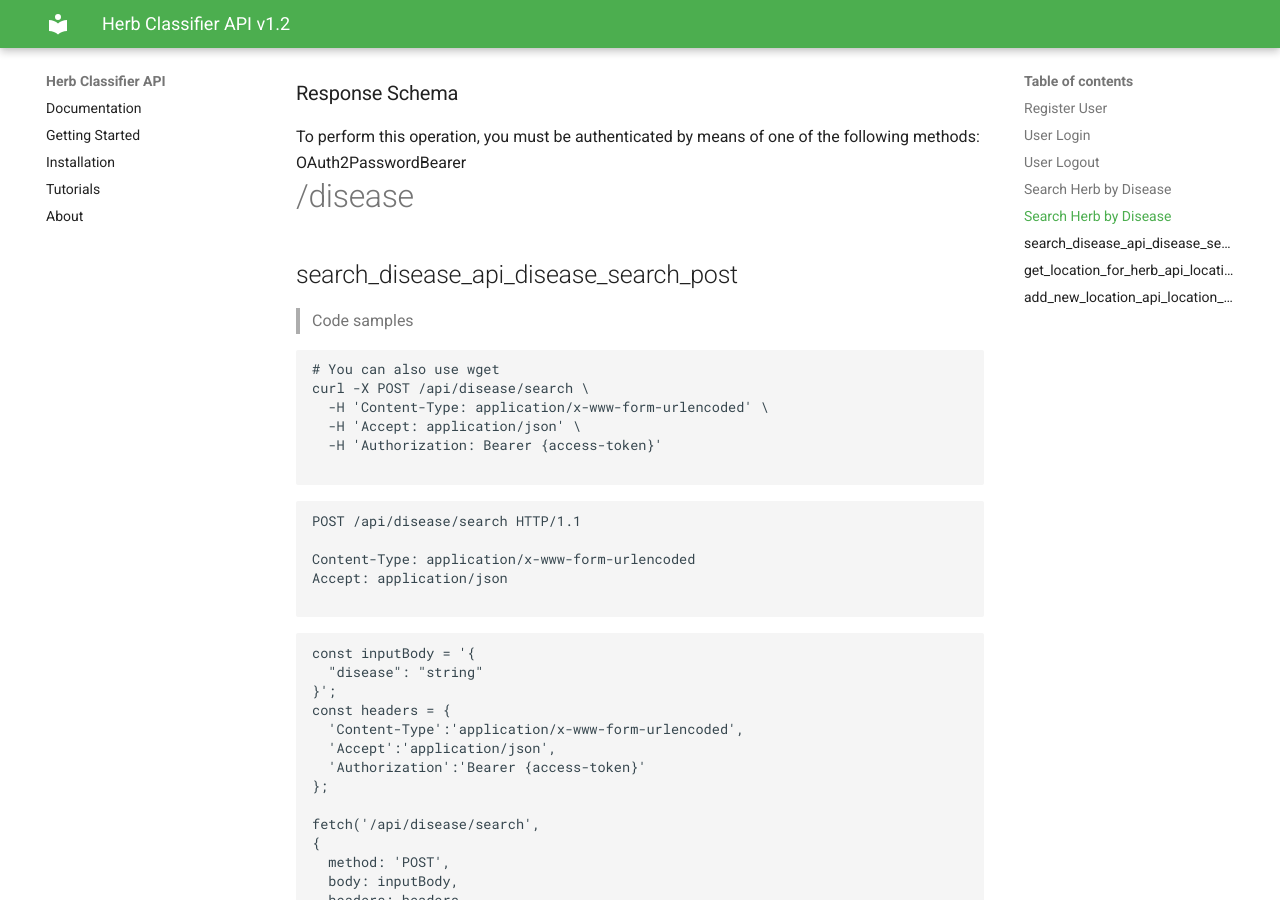
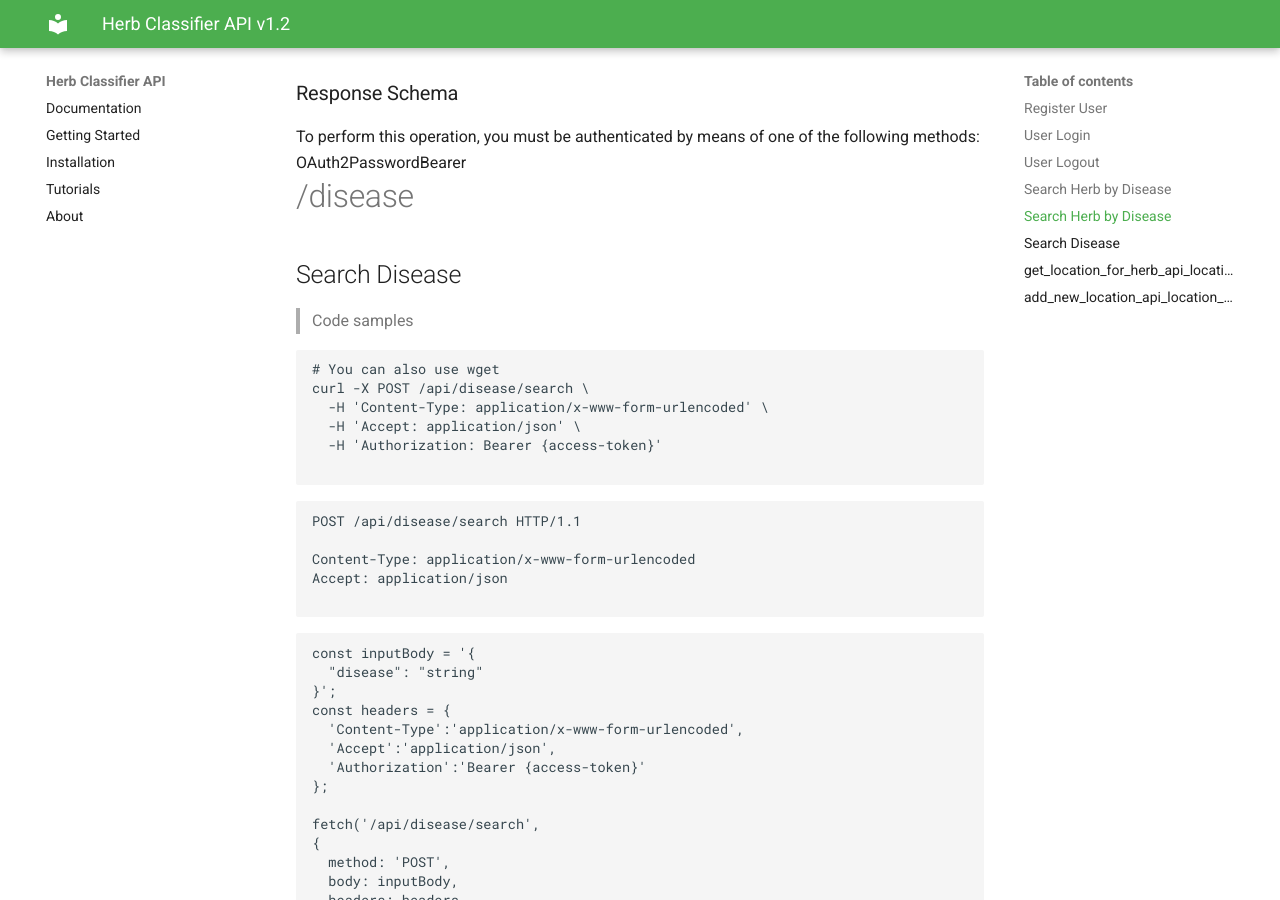
Before and after one commit to dilshankarunarathne/herb-classifier-backend, an MkDocs documentation site: the page built from docs/api_documentation.md, in a window 1280 px wide and 900 px high, scrolled down 20842 px. Built offline with MkDocs 1.6.1 and Material for MkDocs 9.7.7, drawn with Linux system fonts in a browser that asks for light colours.

Commit message:
Update api_documentation.md

```diff
--- a/docs/api_documentation.md
+++ b/docs/api_documentation.md
@@ -1083,7 +1083,7 @@ OAuth2PasswordBearer
 
 <h1 id="fastapi-disease">/disease</h1>
 
-## search_disease_api_disease_search_post
+## Search Disease
 
 <a id="opIdsearch_disease_api_disease_search_post"></a>
 
```
